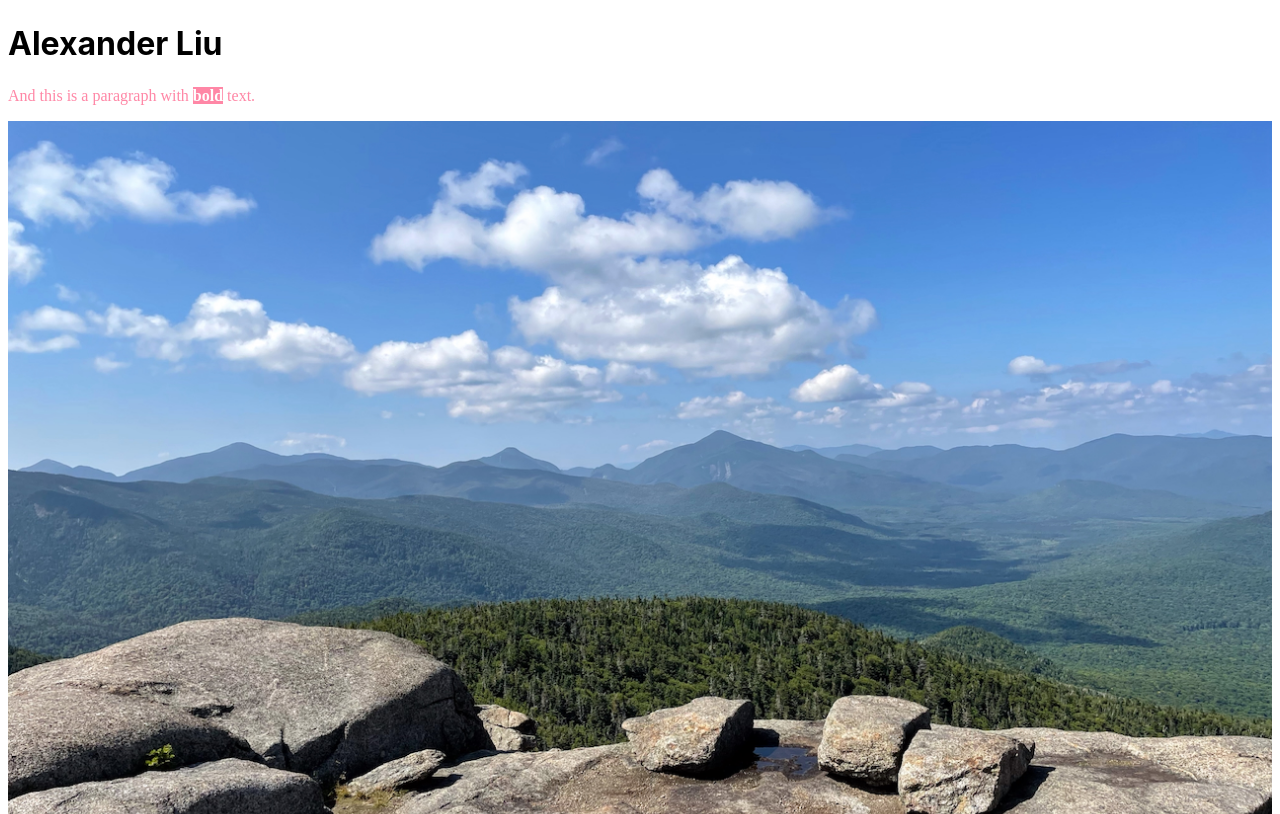
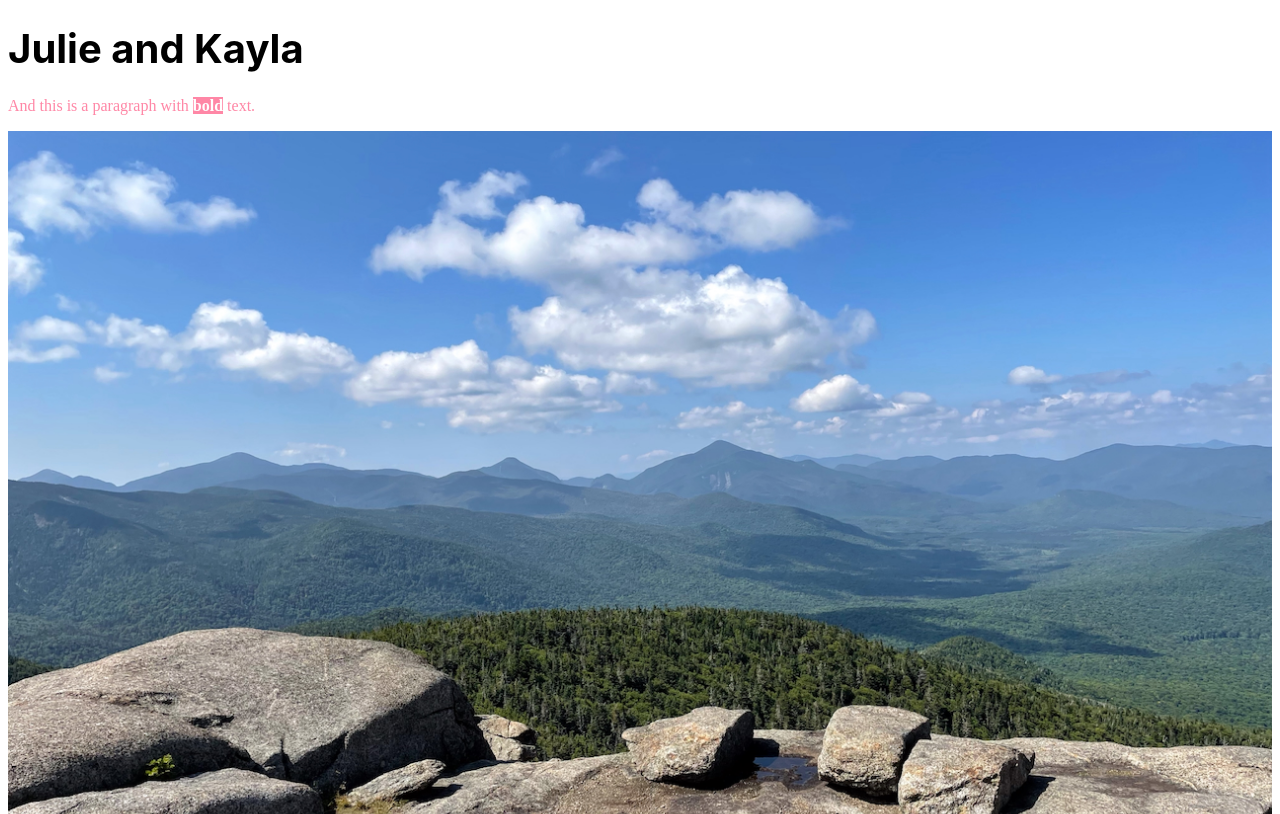
Before and after one commit to julesnoo/netwics, a website: page index.html in a window 1280 px wide. Shown: the top 814 px of the page. Drawn offline with Linux system fonts and the light colour scheme.

Commit message:
changed name and style

```diff
--- a/index.html
+++ b/index.html
@@ -6,7 +6,7 @@
     <link rel="stylesheet" href="./styles.css" />
   </head>
   <body>
-    <h1>Alexander Liu</h1>
+    <h1>Julie and Kayla</h1>
     <p class="bold-paragraph">
       And this is a paragraph with <b id="bold">bold</b> text.
     </p>
--- a/styles.css
+++ b/styles.css
@@ -14,6 +14,7 @@ h1 {
     arial,
     sans-serif;
   margin: 24px 0;
+  font-size: 40px;
 }
 
 .bold-paragraph {
```
Also changed, not shown: 1 other file.
